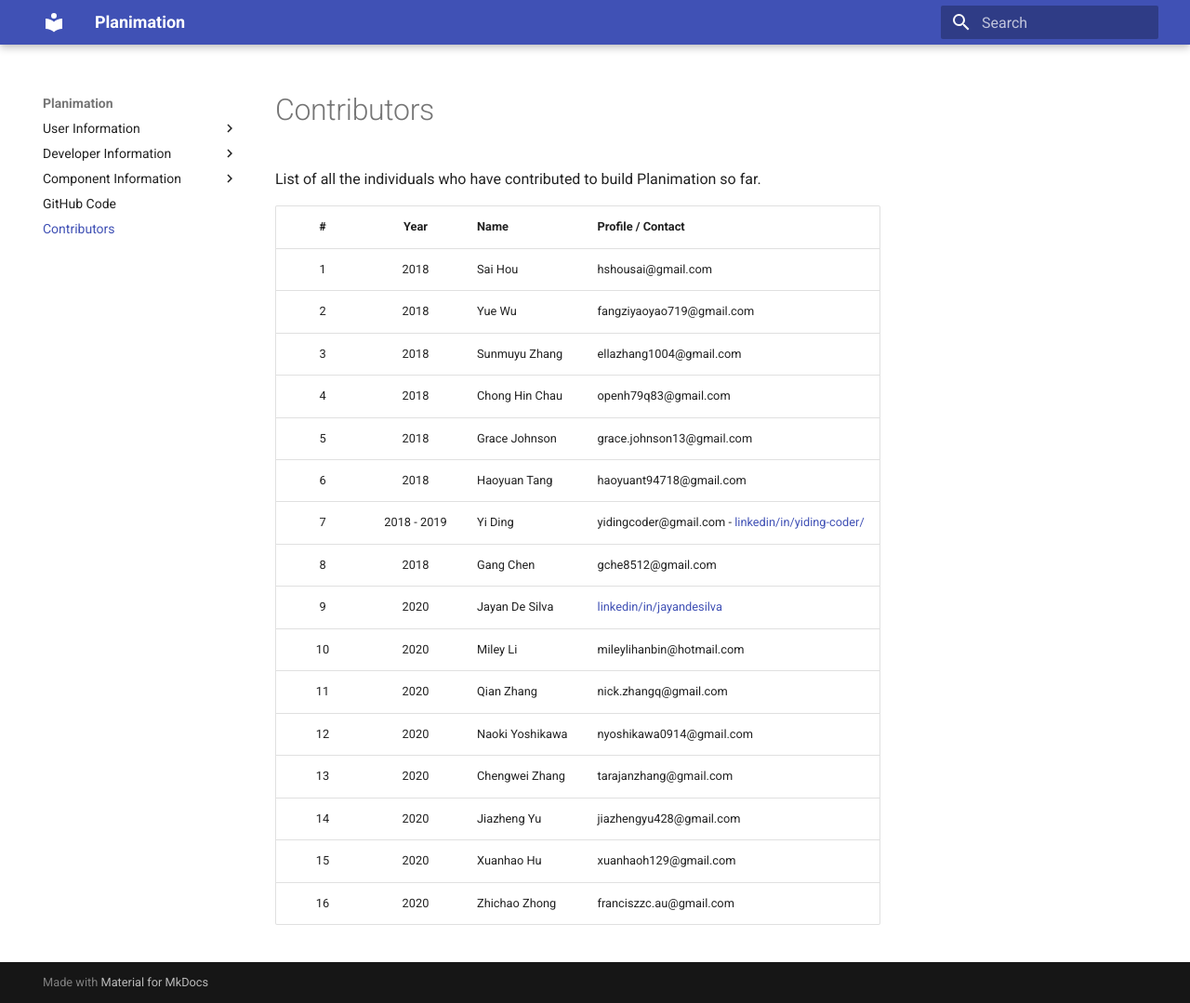
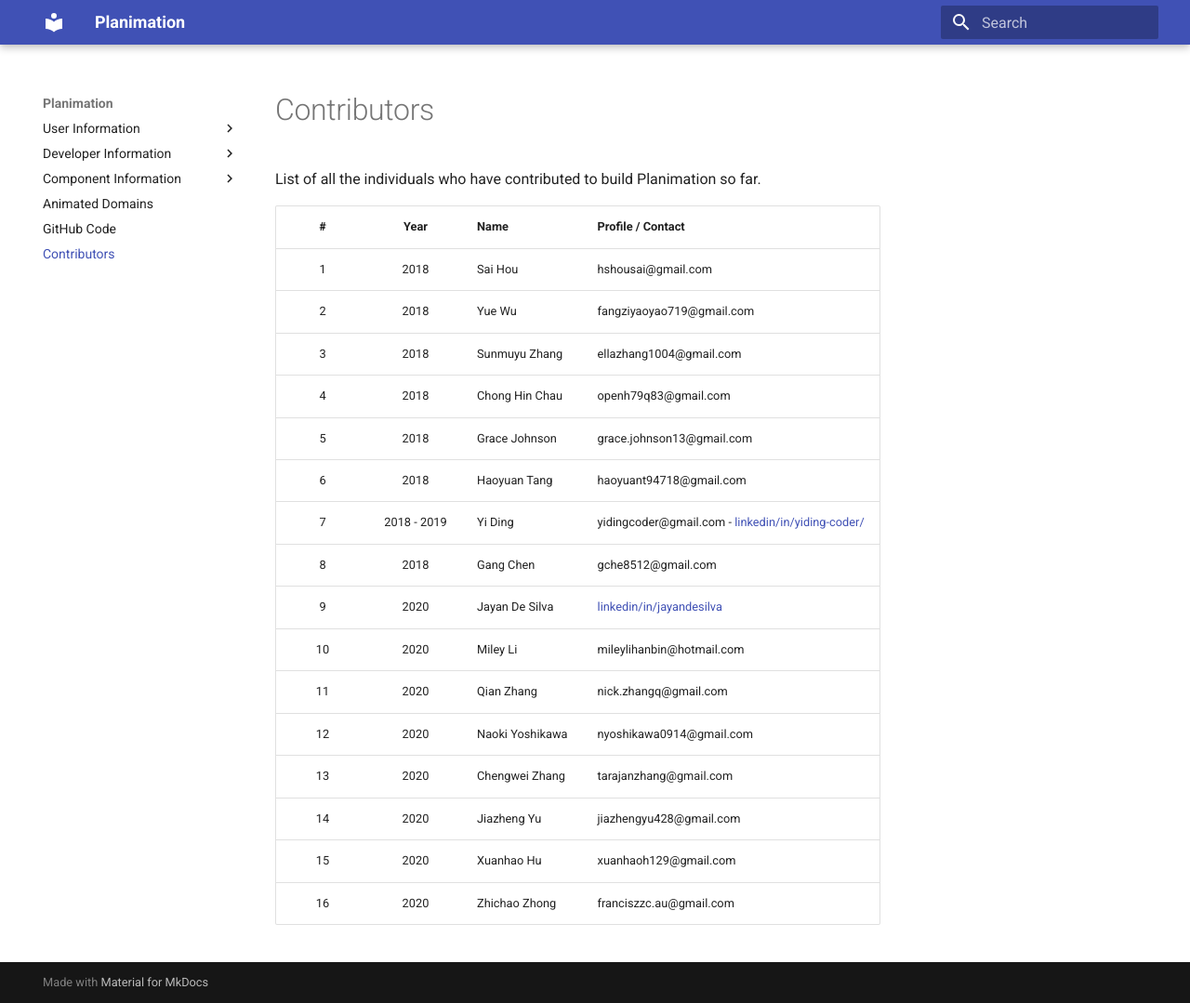
Before and after one commit to planimation/documentation, an MkDocs documentation site: the page built from docs/contributors.md, in a window 1280 px wide and 1079 px high. Shown: the whole window at 93% size. Built offline with MkDocs 1.6.1 and Material for MkDocs 9.7.7, drawn with Linux system fonts in a browser that asks for light colours.

Commit message:
added link to animation profiles

```diff
--- a/mkdocs.yml
+++ b/mkdocs.yml
@@ -12,6 +12,7 @@ nav:
           - Backend: backend.md
           - Frontend: frontend.md
           - Plugins: plugins.md
+    - Animated Domains: https://github.com/planimation/documentation/tree/master/AnimationProfiles
     - GitHub Code: https://github.com/planimation
     - Contributors: contributors.md
 
```
